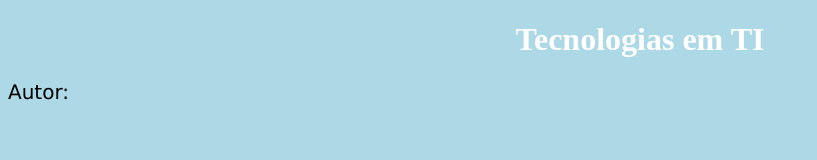
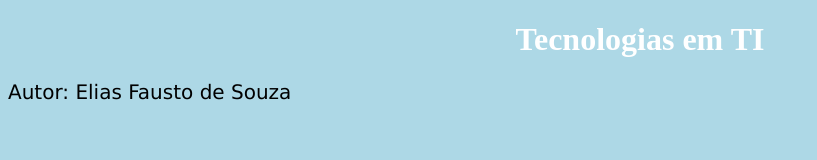
Before and after one commit to Elias-FS/Tecnologias-em-TI, a plain HTML site: page Index.html in a window 1280 px wide. Shown: the whole page, without its empty margins (0-817 px from the left). Drawn offline with Linux system fonts and the light colour scheme.

Commit message:
Acrescentando o nome do autor

```diff
--- a/Index.html
+++ b/Index.html
@@ -20,7 +20,7 @@
 	<body>
 
 		<h1>Tecnologias em TI</h1>
-		<p>Autor:</p>
+		<p>Autor: Elias Fausto de Souza</p>
 
 	</body>
 </html>
```
